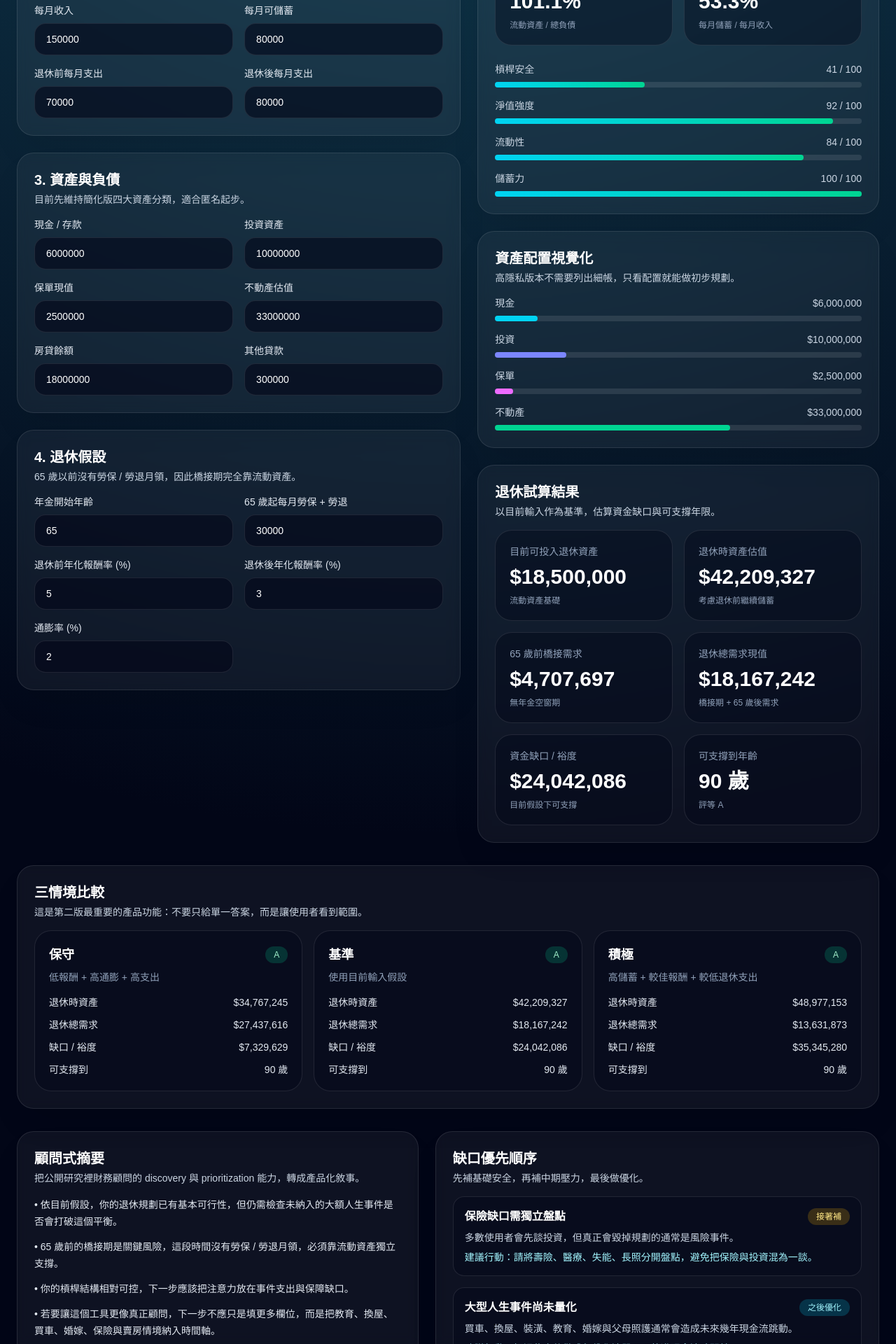
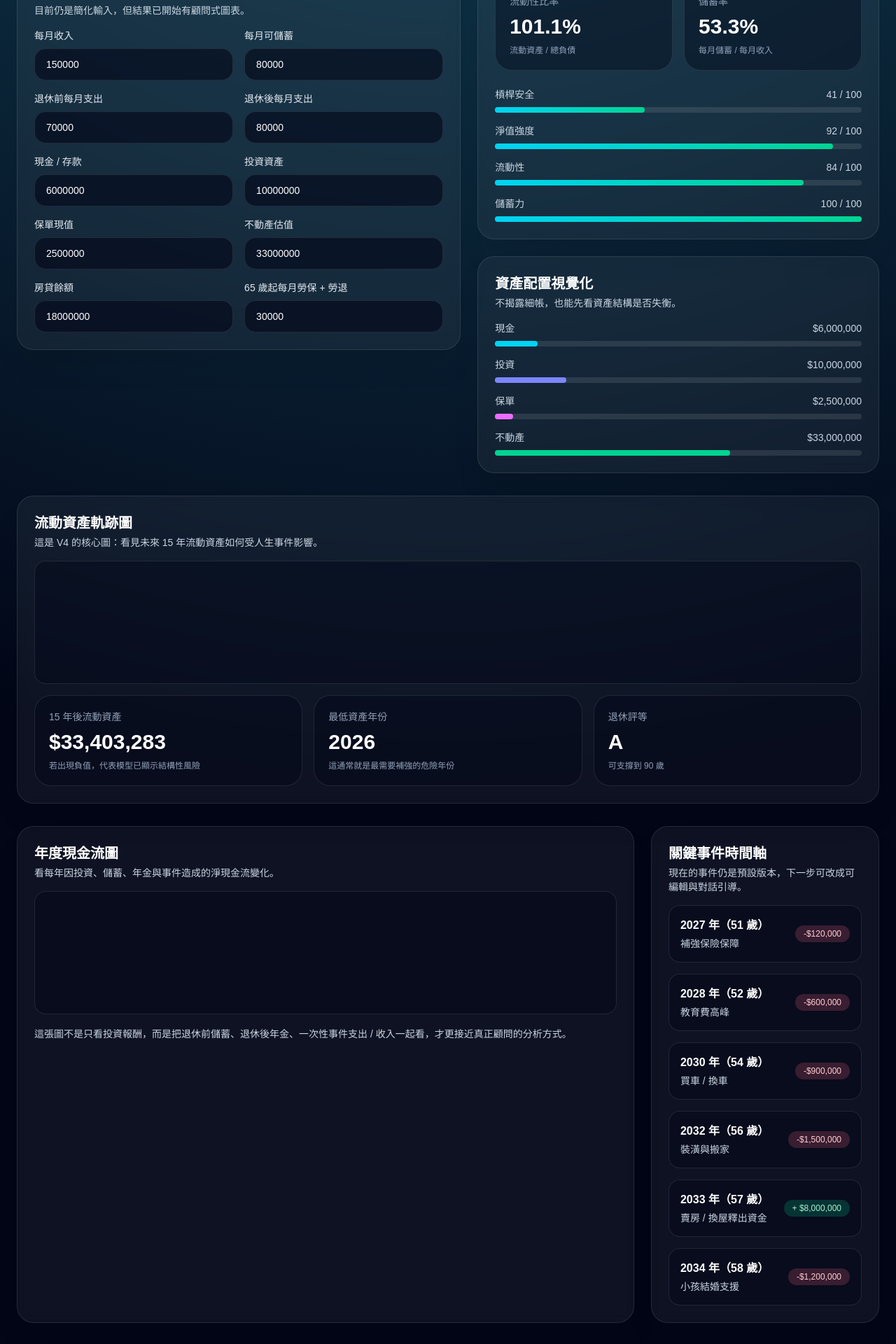
Before and after one commit to CHLEE-Sage/a-dream-come-true, a Next.js app: page / in a window 1280 px wide. Shown: the part 880-2800 px from the top of the page at 70% size. Built offline with nearby package versions, Linux system fonts and the light colour scheme.

Commit message:
Add V4 timeline and advisor chart views

```diff
--- a/src/app/page.tsx
+++ b/src/app/page.tsx
@@ -1,6 +1,7 @@
 "use client";
 
 import { useEffect, useMemo, useState } from "react";
+import { buildAdvisorInsight } from "@/lib/advisor";
 import {
   buildRadarMetrics,
   calculateRetirement,
@@ -11,7 +12,7 @@ import {
   formatCurrency,
   formatPercent,
 } from "@/lib/finance";
-import { buildAdvisorInsight } from "@/lib/advisor";
+import { defaultEvents, PlanningEvent, projectTimeline } from "@/lib/timeline";
 
 const storageKey = "private-finance-agent:v1";
 
@@ -91,8 +92,34 @@ function ProgressBar({ value, colorClass }: { value: number; colorClass: string
   );
 }
 
+function MiniBarChart({
+  values,
+  colorClass,
+  formatter,
+}: {
+  values: number[];
+  colorClass: string;
+  formatter: (value: number) => string;
+}) {
+  const max = Math.max(...values.map((value) => Math.abs(value)), 1);
+  return (
+    <div className="flex h-44 items-end gap-2 rounded-2xl border border-white/10 bg-slate-950/40 p-4">
+      {values.map((value, index) => {
+        const height = `${Math.max(8, (Math.abs(value) / max) * 100)}%`;
+        return (
+          <div key={`${index}-${value}`} className="group flex flex-1 flex-col items-center justify-end gap-2">
+            <div className="text-[10px] text-slate-500 opacity-0 transition group-hover:opacity-100">{formatter(value)}</div>
+            <div className={`w-full rounded-t-lg ${colorClass}`} style={{ height }} />
+          </div>
+        );
+      })}
+    </div>
+  );
+}
+
 export default function Home() {
   const [input, setInput] = useState<FinancialInput>(loadInitialInput);
+  const [events] = useState<PlanningEvent[]>(() => defaultEvents(new Date().getFullYear()));
 
   useEffect(() => {
     window.localStorage.setItem(storageKey, JSON.stringify(input));
@@ -103,6 +130,7 @@ export default function Home() {
   const scenarios = useMemo(() => calculateScenarios(input), [input]);
   const radarMetrics = useMemo(() => buildRadarMetrics(summary), [summary]);
   const advisorInsight = useMemo(() => buildAdvisorInsight(input, summary, retirement), [input, summary, retirement]);
+  const timeline = useMemo(() => projectTimeline(input, events, new Date().getFullYear(), 15), [input, events]);
 
   const totalAssetForChart = Math.max(summary.totalAssets, 1);
   const assetMix = [
@@ -133,28 +161,23 @@ export default function Home() {
         <header className="grid gap-6 rounded-[2rem] border border-cyan-400/20 bg-slate-950/50 p-8 shadow-2xl shadow-cyan-950/20 lg:grid-cols-[1.2fr_0.8fr]">
           <div>
             <div className="inline-flex rounded-full border border-cyan-400/30 bg-cyan-400/10 px-4 py-1 text-xs tracking-[0.2em] text-cyan-200">
-              PRIVATE FINANCE AGENT V2
+              PRIVATE FINANCE AGENT V4
             </div>
             <h1 className="mt-4 text-4xl font-bold tracking-tight text-white md:text-5xl">
-              高隱私財務規劃助手
+              事件時間軸 + 顧問圖表版
             </h1>
             <p className="mt-4 max-w-3xl text-base leading-7 text-slate-300 md:text-lg">
-              第二版加入三情境比較、視覺化財務指標與產品化摘要。目標不是讓使用者把家底交出來，而是讓他在匿名、低心理壓力的前提下，先看懂自己的財務健康與退休可能性。
+              V4 開始把人生事件真正放進模型：不只看退休數字，而是看教育、買車、裝潢、賣房、婚嫁與保險補強如何改變你的流動資產軌跡與年度現金流。
             </p>
-            <div className="mt-6 flex flex-wrap gap-3 text-sm text-slate-300">
-              <span className="rounded-full border border-white/10 px-3 py-1">local-first</span>
-              <span className="rounded-full border border-white/10 px-3 py-1">三情境試算</span>
-              <span className="rounded-full border border-white/10 px-3 py-1">匿名體驗</span>
-              <span className="rounded-full border border-white/10 px-3 py-1">退休橋接分析</span>
-            </div>
           </div>
           <div className="rounded-3xl border border-white/10 bg-white/5 p-5">
-            <div className="text-sm text-slate-300">隱私與合規提醒</div>
+            <div className="text-sm text-slate-300">這一版的突破</div>
             <ul className="mt-4 space-y-3 text-sm leading-6 text-slate-200">
-              <li>• 預設只保存在本機瀏覽器，這版沒有後端帳號系統</li>
-              <li>• 不要求真名、電話、身分證、詳細帳戶名稱</li>
-              <li>• 本工具屬於規劃與教育用途，不構成投資建議</li>
-              <li>• 若未來上架販售，需再補隱私政策、免責聲明、刪除機制</li>
+              <li>• 加入預設人生事件模型</li>
+              <li>• 顯示流動資產軌跡圖</li>
+              <li>• 顯示年度現金流圖</li>
+              <li>• 顯示關鍵事件時間軸</li>
+              <li>• 仍維持 local-first 與匿名試用</li>
             </ul>
             <div className="mt-6 flex gap-3">
               <button onClick={exportJson} className="rounded-2xl bg-cyan-400 px-4 py-2 font-medium text-slate-950 transition hover:bg-cyan-300">
@@ -184,33 +207,18 @@ export default function Home() {
               </div>
             </Section>
 
-            <Section title="2. 現金流" description="退休前/後支出與每月儲蓄，是退休結果最敏感的三個槓桿。">
+            <Section title="2. 現金流與資產" description="目前仍是簡化輸入，但結果已開始有顧問式圖表。">
               <div className="grid gap-4 md:grid-cols-2">
                 <NumberField label="每月收入" value={input.cashflow.monthlyIncome} onChange={(value) => setInput({ ...input, cashflow: { ...input.cashflow, monthlyIncome: value } })} />
                 <NumberField label="每月可儲蓄" value={input.cashflow.monthlySaving} onChange={(value) => setInput({ ...input, cashflow: { ...input.cashflow, monthlySaving: value } })} />
                 <NumberField label="退休前每月支出" value={input.cashflow.monthlyExpensePre} onChange={(value) => setInput({ ...input, cashflow: { ...input.cashflow, monthlyExpensePre: value } })} />
                 <NumberField label="退休後每月支出" value={input.cashflow.monthlyExpensePost} onChange={(value) => setInput({ ...input, cashflow: { ...input.cashflow, monthlyExpensePost: value } })} />
-              </div>
-            </Section>
-
-            <Section title="3. 資產與負債" description="目前先維持簡化版四大資產分類，適合匿名起步。">
-              <div className="grid gap-4 md:grid-cols-2">
                 <NumberField label="現金 / 存款" value={input.assets.cash} onChange={(value) => setInput({ ...input, assets: { ...input.assets, cash: value } })} />
                 <NumberField label="投資資產" value={input.assets.investments} onChange={(value) => setInput({ ...input, assets: { ...input.assets, investments: value } })} />
                 <NumberField label="保單現值" value={input.assets.insuranceCashValue} onChange={(value) => setInput({ ...input, assets: { ...input.assets, insuranceCashValue: value } })} />
                 <NumberField label="不動產估值" value={input.assets.realEstate} onChange={(value) => setInput({ ...input, assets: { ...input.assets, realEstate: value } })} />
                 <NumberField label="房貸餘額" value={input.liabilities.mortgage} onChange={(value) => setInput({ ...input, liabilities: { ...input.liabilities, mortgage: value } })} />
-                <NumberField label="其他貸款" value={input.liabilities.otherLoans} onChange={(value) => setInput({ ...input, liabilities: { ...input.liabilities, otherLoans: value } })} />
-              </div>
-            </Section>
-
-            <Section title="4. 退休假設" description="65 歲以前沒有勞保 / 勞退月領，因此橋接期完全靠流動資產。">
-              <div className="grid gap-4 md:grid-cols-2">
-                <NumberField label="年金開始年齡" value={input.retirement.pensionStartAge} onChange={(value) => setInput({ ...input, retirement: { ...input.retirement, pensionStartAge: value } })} />
                 <NumberField label="65 歲起每月勞保 + 勞退" value={input.retirement.monthlyPension} onChange={(value) => setInput({ ...input, retirement: { ...input.retirement, monthlyPension: value } })} />
-                <NumberField label="退休前年化報酬率 (%)" value={input.retirement.returnPre * 100} step={0.1} onChange={(value) => setInput({ ...input, retirement: { ...input.retirement, returnPre: value / 100 } })} />
-                <NumberField label="退休後年化報酬率 (%)" value={input.retirement.returnPost * 100} step={0.1} onChange={(value) => setInput({ ...input, retirement: { ...input.retirement, returnPost: value / 100 } })} />
-                <NumberField label="通膨率 (%)" value={input.retirement.inflation * 100} step={0.1} onChange={(value) => setInput({ ...input, retirement: { ...input.retirement, inflation: value / 100 } })} />
               </div>
             </Section>
           </div>
@@ -223,7 +231,6 @@ export default function Home() {
                 <MetricCard label="流動性比率" value={formatPercent(summary.liquidityRatio)} hint="流動資產 / 總負債" />
                 <MetricCard label="儲蓄率" value={formatPercent(summary.savingRatio)} hint="每月儲蓄 / 每月收入" />
               </div>
-
               <div className="mt-6 space-y-4">
                 {radarMetrics.map((metric) => (
                   <div key={metric.label} className="space-y-2">
@@ -237,7 +244,7 @@ export default function Home() {
               </div>
             </Section>
 
-            <Section title="資產配置視覺化" description="高隱私版本不需要列出細帳，只看配置就能做初步規劃。">
+            <Section title="資產配置視覺化" description="不揭露細帳，也能先看資產結構是否失衡。">
               <div className="space-y-4">
                 {assetMix.map((item) => (
                   <div key={item.label} className="space-y-2">
@@ -250,21 +257,46 @@ export default function Home() {
                 ))}
               </div>
             </Section>
-
-            <Section title="退休試算結果" description="以目前輸入作為基準，估算資金缺口與可支撐年限。">
-              <div className="grid gap-4 sm:grid-cols-2">
-                <MetricCard label="目前可投入退休資產" value={formatCurrency(retirement.currentPortfolio)} hint="流動資產基礎" />
-                <MetricCard label="退休時資產估值" value={formatCurrency(retirement.portfolioAtRetire)} hint="考慮退休前繼續儲蓄" />
-                <MetricCard label="65 歲前橋接需求" value={formatCurrency(retirement.bridgeNeed)} hint="無年金空窗期" />
-                <MetricCard label="退休總需求現值" value={formatCurrency(retirement.totalNeed)} hint="橋接期 + 65 歲後需求" />
-                <MetricCard label="資金缺口 / 裕度" value={formatCurrency(retirement.gap)} hint={retirement.gap >= 0 ? "目前假設下可支撐" : "需延後退休或降支出"} />
-                <MetricCard label="可支撐到年齡" value={`${retirement.sustainAge} 歲`} hint={`評等 ${retirement.healthGrade}`} />
-              </div>
-            </Section>
           </div>
         </div>
 
-        <Section title="三情境比較" description="這是第二版最重要的產品功能：不要只給單一答案，而是讓使用者看到範圍。">
+        <Section title="流動資產軌跡圖" description="這是 V4 的核心圖：看見未來 15 年流動資產如何受人生事件影響。">
+          <MiniBarChart values={timeline.map((row) => row.endAsset)} colorClass="bg-cyan-400" formatter={formatCurrency} />
+          <div className="mt-4 grid gap-4 sm:grid-cols-3">
+            <MetricCard label="15 年後流動資產" value={formatCurrency(timeline.at(-1)?.endAsset ?? 0)} hint="若出現負值，代表模型已顯示結構性風險" />
+            <MetricCard label="最低資產年份" value={`${timeline.reduce((min, row) => (row.endAsset < min.endAsset ? row : min), timeline[0]).year}`} hint="這通常就是最需要補強的危險年份" />
+            <MetricCard label="退休評等" value={retirement.healthGrade} hint={`可支撐到 ${retirement.sustainAge} 歲`} />
+          </div>
+        </Section>
+
+        <div className="grid gap-6 lg:grid-cols-[0.95fr_1.05fr]">
+          <Section title="年度現金流圖" description="看每年因投資、儲蓄、年金與事件造成的淨現金流變化。">
+            <MiniBarChart values={timeline.map((row) => row.income + row.investmentGain + row.eventNet - row.expense)} colorClass="bg-emerald-400" formatter={formatCurrency} />
+            <div className="mt-4 text-sm leading-6 text-slate-300">
+              這張圖不是只看投資報酬，而是把退休前儲蓄、退休後年金、一次性事件支出 / 收入一起看，才更接近真正顧問的分析方式。
+            </div>
+          </Section>
+
+          <Section title="關鍵事件時間軸" description="現在的事件仍是預設版本，下一步可改成可編輯與對話引導。">
+            <div className="space-y-4">
+              {timeline.filter((row) => row.notes.length > 0).map((row) => (
+                <div key={row.year} className="rounded-2xl border border-white/10 bg-slate-950/40 p-4">
+                  <div className="flex items-center justify-between gap-3">
+                    <div>
+                      <div className="text-base font-semibold text-white">{row.year} 年（{row.age} 歲）</div>
+                      <div className="mt-1 text-sm text-slate-300">{row.notes.join("、")}</div>
+                    </div>
+                    <div className={`rounded-full px-3 py-1 text-xs ${row.eventNet >= 0 ? "bg-emerald-400/20 text-emerald-200" : "bg-rose-400/20 text-rose-200"}`}>
+                      {row.eventNet >= 0 ? `+ ${formatCurrency(row.eventNet)}` : formatCurrency(row.eventNet)}
+                    </div>
+                  </div>
+                </div>
+              ))}
+            </div>
+          </Section>
+        </div>
+
+        <Section title="三情境比較" description="不要只給單一答案，而是讓使用者看到區間與決策敏感度。">
           <div className="grid gap-4 lg:grid-cols-3">
             {scenarios.map((scenario) => (
               <div key={scenario.key} className="rounded-3xl border border-white/10 bg-slate-950/40 p-5">
@@ -287,7 +319,7 @@ export default function Home() {
         </Section>
 
         <div className="grid gap-6 lg:grid-cols-[0.95fr_1.05fr]">
-          <Section title="顧問式摘要" description="把公開研究裡財務顧問的 discovery 與 prioritization 能力，轉成產品化敘事。">
+          <Section title="顧問式摘要" description="把顧問會說的人話放進產品，讓使用者知道先補哪裡。">
             <ul className="space-y-3 text-sm leading-6 text-slate-200">
               {advisorInsight.narrative.map((item) => (
                 <li key={item}>• {item}</li>
@@ -312,35 +344,6 @@ export default function Home() {
             </div>
           </Section>
         </div>
-
-        <div className="grid gap-6 lg:grid-cols-[1.05fr_0.95fr]">
-          <Section title="你可能忽略的支出 / 收入 / 保障" description="這一塊就是讓產品開始像財務顧問，而不是只會等你輸入資料。">
-            <div className="grid gap-4 md:grid-cols-2">
-              {advisorInsight.blindSpots.map((item) => (
-                <div key={item.id} className="rounded-2xl border border-white/10 bg-slate-950/40 p-4">
-                  <div className="flex items-center justify-between gap-3">
-                    <div className="text-base font-semibold text-white">{item.title}</div>
-                    <span className={`rounded-full px-3 py-1 text-xs ${item.category === "expense" ? "bg-rose-400/20 text-rose-200" : item.category === "income" ? "bg-emerald-400/20 text-emerald-200" : "bg-indigo-400/20 text-indigo-200"}`}>
-                      {item.category === "expense" ? "支出" : item.category === "income" ? "收入" : "保障"}
-                    </span>
-                  </div>
-                  <p className="mt-2 text-sm text-slate-200">{item.prompt}</p>
-                  <p className="mt-2 text-xs leading-5 text-slate-400">{item.rationale}</p>
-                </div>
-              ))}
-            </div>
-          </Section>
-
-          <Section title="上架前還需要補的功能" description="V3.5 開始有顧問感，但正式販售版還需要更完整的產品保護層。">
-            <ol className="space-y-3 text-sm leading-6 text-slate-200">
-              <li>1. 事件資料模型：把教育、換屋、買車、婚嫁、保險與賣房正式變成 timeline data。</li>
-              <li>2. client-side encryption：讓本地資料更接近高隱私正式版。</li>
-              <li>3. 視覺化圖表：流動資產軌跡、年度現金流分項、事件時間軸。</li>
-              <li>4. 對話式訪談流程：一步一步像顧問 discovery，而不是一次填完表格。</li>
-              <li>5. 法務頁與部署：隱私政策、免責聲明、GitHub / Vercel 上線。</li>
-            </ol>
-          </Section>
-        </div>
       </div>
     </main>
   );
--- /dev/null
+++ b/src/lib/timeline.ts
@@ -0,0 +1,135 @@
+import { FinancialInput, calculateRetirement } from "./finance";
+
+export type PlanningEvent = {
+  id: string;
+  year: number;
+  label: string;
+  type: "expense" | "income" | "protection";
+  category:
+    | "education"
+    | "housing"
+    | "vehicle"
+    | "family"
+    | "insurance"
+    | "income"
+    | "care";
+  amount: number;
+};
+
+export type YearProjection = {
+  year: number;
+  age: number;
+  startAsset: number;
+  income: number;
+  expense: number;
+  eventNet: number;
+  pensionIncome: number;
+  investmentGain: number;
+  endAsset: number;
+  notes: string[];
+};
+
+export const defaultEvents = (currentYear: number): PlanningEvent[] => [
+  {
+    id: "education-1",
+    year: currentYear + 2,
+    label: "教育費高峰",
+    type: "expense",
+    category: "education",
+    amount: 600000,
+  },
+  {
+    id: "vehicle-1",
+    year: currentYear + 4,
+    label: "買車 / 換車",
+    type: "expense",
+    category: "vehicle",
+    amount: 900000,
+  },
+  {
+    id: "housing-1",
+    year: currentYear + 6,
+    label: "裝潢與搬家",
+    type: "expense",
+    category: "housing",
+    amount: 1500000,
+  },
+  {
+    id: "income-1",
+    year: currentYear + 7,
+    label: "賣房 / 換屋釋出資金",
+    type: "income",
+    category: "income",
+    amount: 8000000,
+  },
+  {
+    id: "family-1",
+    year: currentYear + 8,
+    label: "小孩結婚支援",
+    type: "expense",
+    category: "family",
+    amount: 1200000,
+  },
+  {
+    id: "insurance-1",
+    year: currentYear + 1,
+    label: "補強保險保障",
+    type: "protection",
+    category: "insurance",
+    amount: 120000,
+  },
+];
+
+export function projectTimeline(
+  input: FinancialInput,
+  events: PlanningEvent[],
+  startYear: number,
+  years = 20,
+): YearProjection[] {
+  const retirement = calculateRetirement(input);
+  let asset = retirement.currentPortfolio;
+  const rows: YearProjection[] = [];
+
+  for (let i = 0; i < years; i += 1) {
+    const year = startYear + i;
+    const age = input.profile.currentAge + i;
+    const startAsset = asset;
+    const isRetired = age >= input.profile.retireAge;
+    const annualSavings = isRetired ? 0 : input.cashflow.monthlySaving * 12;
+    const annualExpense =
+      (isRetired ? input.cashflow.monthlyExpensePost : input.cashflow.monthlyExpensePre) *
+      12 *
+      (1 + input.retirement.inflation) ** i;
+    const pensionIncome =
+      age >= input.retirement.pensionStartAge ? input.retirement.monthlyPension * 12 : 0;
+    const rate = isRetired ? input.retirement.returnPost : input.retirement.returnPre;
+    const investmentGain = startAsset * rate;
+
+    const yearEvents = events.filter((event) => event.year === year);
+    const notes = yearEvents.map((event) => event.label);
+    const eventNet = yearEvents.reduce((sum, event) => {
+      if (event.type === "income") return sum + event.amount;
+      return sum - event.amount;
+    }, 0);
+
+    const income = annualSavings + pensionIncome;
+    const endAsset = startAsset + investmentGain + income - annualExpense + eventNet;
+
+    asset = endAsset;
+
+    rows.push({
+      year,
+      age,
+      startAsset,
+      income,
+      expense: annualExpense,
+      eventNet,
+      pensionIncome,
+      investmentGain,
+      endAsset,
+      notes,
+    });
+  }
+
+  return rows;
+}
```
